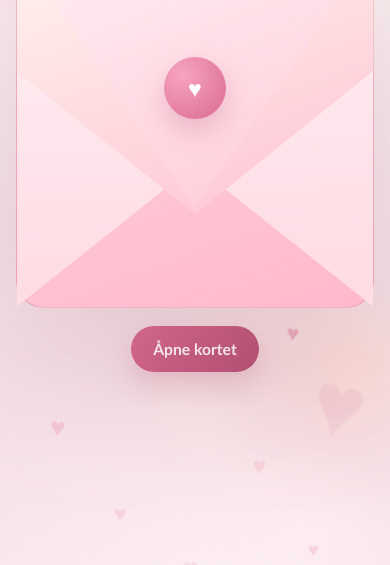
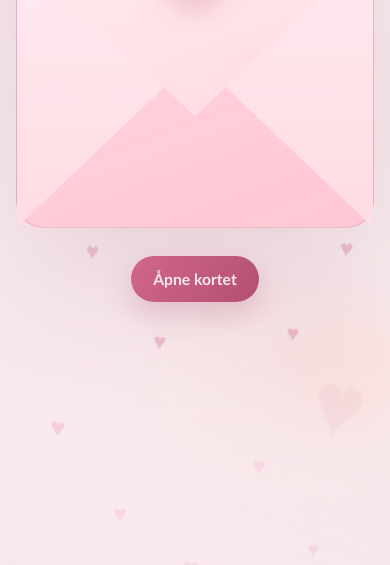
Before and after one commit to eilifbs/romantisk-kort, a plain HTML site: page index.html in a window 390 px wide. Shown: the part 279-844 px from the top of the page. Drawn offline with Linux system fonts and the light colour scheme.

Commit message:
Update index.html

```diff
--- a/index.html
+++ b/index.html
@@ -507,21 +507,84 @@
     }
 
     @media (max-width: 640px) {
+      body {
+        background:
+          radial-gradient(circle at 18% 14%, rgba(255, 255, 255, 0.98), transparent 24%),
+          radial-gradient(circle at 82% 18%, rgba(244, 205, 218, 0.22), transparent 18%),
+          radial-gradient(circle at 16% 82%, rgba(255, 236, 241, 0.32), transparent 24%),
+          radial-gradient(circle at 76% 76%, rgba(233, 168, 191, 0.12), transparent 18%),
+          linear-gradient(180deg, #fffaf8 0%, #faeff1 56%, #f4e2e7 100%);
+      }
+
       .page {
-        padding: 20px 14px 34px;
+        place-items: start center;
+        padding: 28px 14px 42px;
+      }
+
+      body::before,
+      body::after {
+        opacity: 0.72;
+      }
+
+      .page::before {
+        opacity: 0.18;
+      }
+
+      .page::after {
+        opacity: 0.5;
       }
 
       .shell {
-        gap: 14px;
+        gap: 16px;
       }
 
       .scene {
-        height: min(96vw, 360px);
+        height: min(112vw, 430px);
+        min-height: 390px;
+      }
+
+      .scene::before {
+        inset: 50px -8px 32px;
+        filter: blur(24px);
       }
 
       .letter {
         min-height: 310px;
         padding: 22px 18px 22px;
+        box-shadow: 0 22px 42px rgba(111, 51, 74, 0.14);
+      }
+
+      .back {
+        background: linear-gradient(160deg, #fff5f1, #ffd9e2 78%);
+      }
+
+      .front {
+        background: linear-gradient(160deg, rgba(255, 220, 228, 0.98), rgba(255, 198, 211, 0.96));
+      }
+
+      .flap {
+        background: linear-gradient(160deg, #fff1f4, #ffd4de);
+      }
+
+      .hearts {
+        opacity: 0.82;
+      }
+
+      .hearts::before,
+      .hearts::after {
+        opacity: 0.78;
+      }
+
+      .page[data-open="true"] .letter {
+        transform: translate(-50%, -84px) scale(1);
+      }
+
+      .page[data-open="true"] .envelope {
+        transform: translateY(18px) scale(0.99);
+      }
+
+      .button {
+        margin-top: 10px;
       }
     }
 
@@ -608,6 +671,7 @@
       page.dataset.open = String(open);
       scene.setAttribute("aria-expanded", String(open));
       toggle.setAttribute("aria-expanded", String(open));
+      toggle.textContent = open ? "Lukk kortet" : "Åpne kortet";
     }
 
     function toggleCard() {
```
